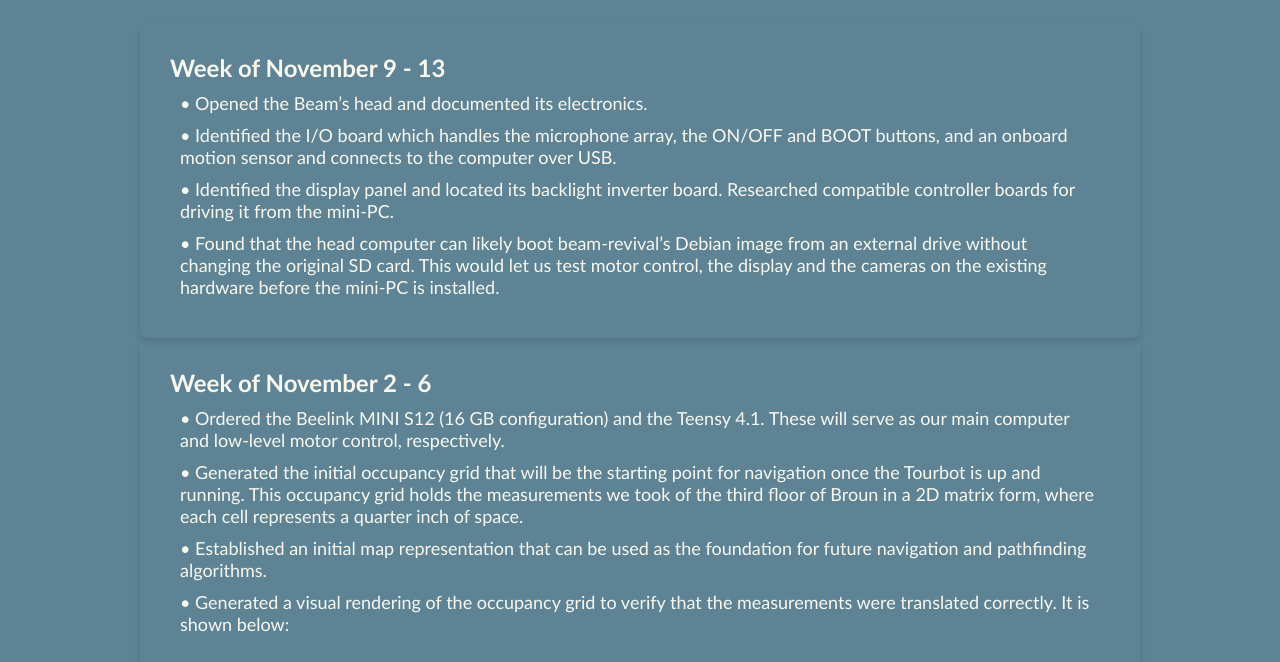
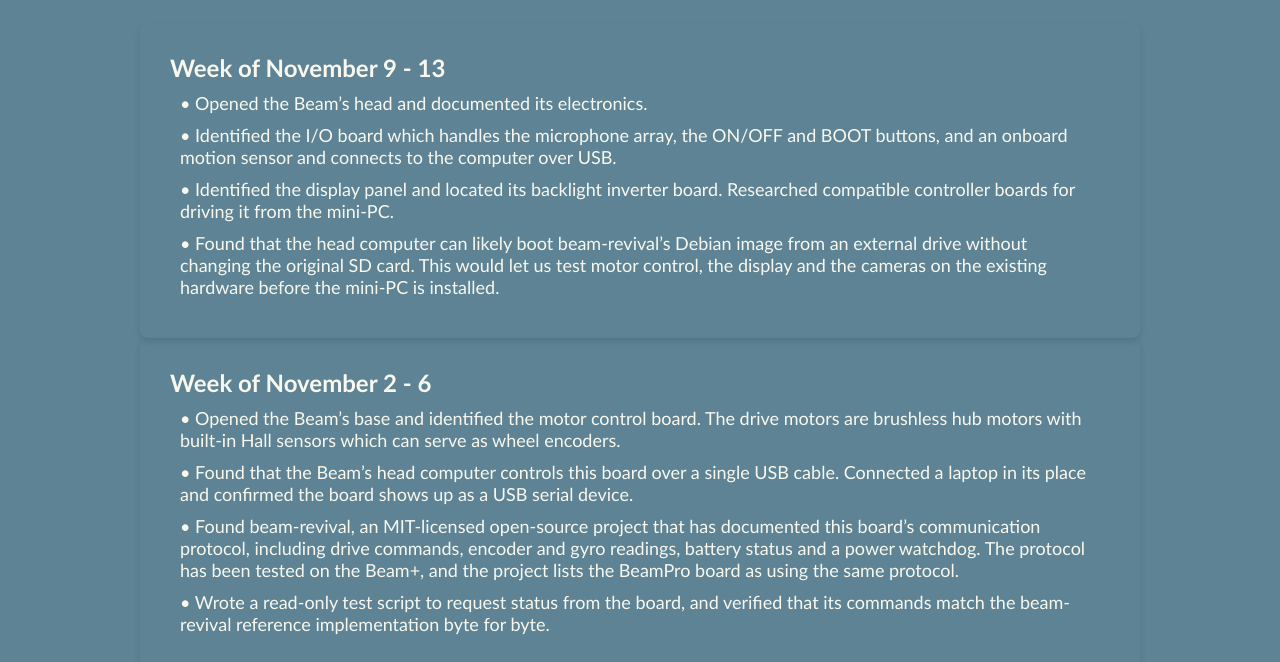
Before and after one commit to capstone-design-group-17/capstone-design-group-17.github.io, a plain HTML site: page blog.html in a window 1280 px wide. Shown: the part 66-728 px from the top of the page. Drawn offline with Linux system fonts and the light colour scheme.

Commit message:
Update blog.html

```diff
--- a/blog.html
+++ b/blog.html
@@ -40,19 +40,22 @@
         <div class="centered-div">
     <h2 class="sub-title">Week of November 2 - 6</h2>
         <p class="info-paragraph">
-• Ordered the Beelink MINI S12 (16 GB configuration) and the Teensy 4.1. These will serve as our main computer and low-level motor control, respectively.
+• Opened the Beam’s base and identified the motor control board. The drive motors are brushless hub motors with built-in Hall sensors which can serve as wheel encoders.
     </p>
         <p class="info-paragraph">
-• Generated the initial occupancy grid that will be the starting point for navigation once the Tourbot is up and running. This occupancy grid holds the measurements we took of the third floor of Broun in a 2D matrix form, where each cell represents a quarter inch of space.
+•  Found that the Beam’s head computer controls this board over a single USB cable. Connected a laptop in its place
+and confirmed the board shows up as a USB serial device.
     </p>
                <p class="info-paragraph">
-• Established an initial map representation that can be used as the foundation for future navigation and pathfinding algorithms.
+• Found beam-revival, an MIT-licensed open-source project that has documented this board’s communication
+protocol, including drive commands, encoder and gyro readings, battery status and a power watchdog. The protocol
+has been tested on the Beam+, and the project lists the BeamPro board as using the same protocol.
    </p>
    <p class="info-paragraph">
-• Generated a visual rendering of the occupancy grid to verify that the measurements were translated correctly. It is shown below:
+•  Wrote a read-only test script to request status from the board, and verified that its commands match the beam-revival
+reference implementation byte for byte.
+
     </p>
-
-          <img src="TrueOccupancy.jpg" alt="Occupancy Grid" class="center-block" width="600">
 
     </div>
 
```
